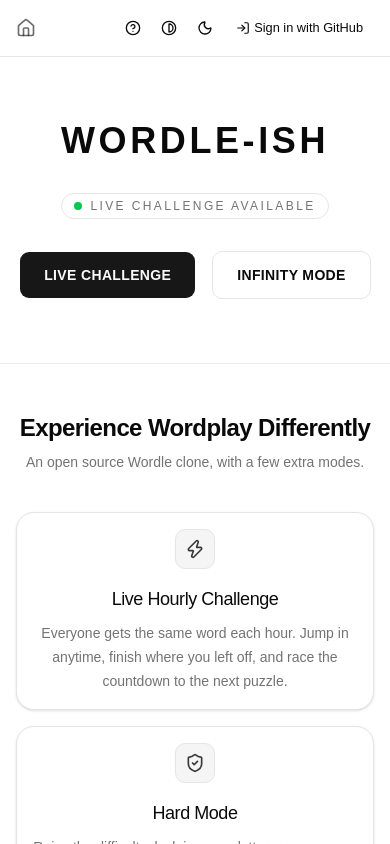
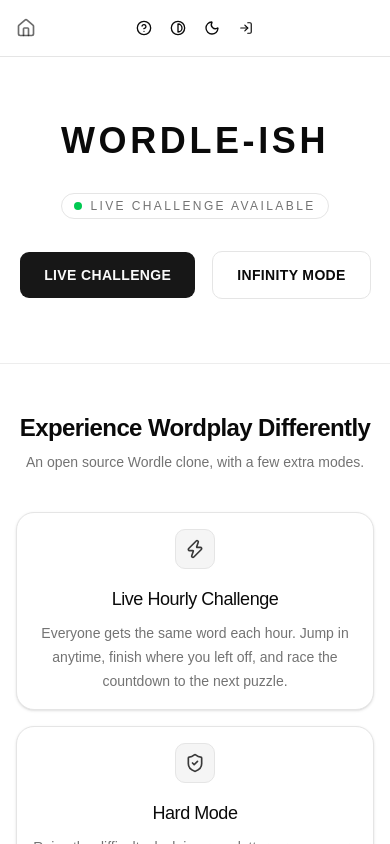
Before and after one commit to chingu-voyages/V61-tier3-team-99, a React (Vite) app in the folder frontend/: page / in a window 390 px wide. Shown: the top 844 px of the page. Built offline with nearby package versions, Linux system fonts and the light colour scheme; no server answers; the database is empty.

Commit message:
fix: make Header responsive on narrow mobile screens
- Smaller button/icon sizes (h-8/h-9) with responsive breakpoints
- Hide Sign In/Out text on mobile (hidden md:inline)
- Tighter gap-0.5/sm:gap-1 in right actions column

```diff
--- a/frontend/src/components/Header.tsx
+++ b/frontend/src/components/Header.tsx
@@ -23,11 +23,10 @@ const Header = () => {
 
   return (
     <header className="w-full border-b border-border bg-background">
-      <div className="mx-auto flex h-14 max-w-2xl items-center px-4">
-        <Link to="/" className="text-foreground/60 hover:text-foreground transition-colors">
+      <div className="mx-auto flex h-14 max-w-2xl items-center justify-center px-4 relative">
+        <Link to="/" className="absolute left-4 text-foreground/60 hover:text-foreground transition-colors">
           <House size={20} />
         </Link>
-        <div className="flex flex-1 justify-center">
         {!isHome && (
           <Link to="/">
             <h1 className="text-xl font-bold tracking-widest uppercase hover:opacity-70 transition-opacity">
@@ -35,59 +34,63 @@ const Header = () => {
             </h1>
           </Link>
         )}
-        </div>
-        <div className="flex items-center gap-1">
+        {/* Column 3: Right Actions (Scales down gracefully on mobile) */}
+        <div className="flex items-center justify-end gap-0.5 sm:gap-1">
           <Button
             variant="ghost"
             size="icon"
+            className="h-8 w-8 sm:h-9 sm:w-9"
             onClick={() => setShowHelp(true)}
             aria-label="How to play"
           >
-            <CircleHelp />
+            <CircleHelp className="h-4 w-4 sm:h-5 sm:w-5" />
           </Button>
           <Button
             variant={isHighContrast ? "secondary" : "ghost"}
             size="icon"
+            className="h-8 w-8 sm:h-9 sm:w-9"
             onClick={toggle}
             aria-pressed={isHighContrast}
             title={isHighContrast ? "Disable high contrast" : "Enable high contrast"}
             aria-label={isHighContrast ? "Disable high contrast mode" : "Enable high contrast mode"}
           >
-            <Contrast />
+            <Contrast className="h-4 w-4 sm:h-5 sm:w-5" />
           </Button>
           <Button
             variant={isDark ? "secondary" : "ghost"}
             size="icon"
+            className="h-8 w-8 sm:h-9 sm:w-9"
             onClick={toggleDark}
             aria-pressed={isDark}
             title={isDark ? "Switch to light mode" : "Switch to dark mode"}
             aria-label={isDark ? "Switch to light mode" : "Switch to dark mode"}
           >
-            {isDark ? <Sun /> : <Moon />}
+            {isDark ? <Sun className="h-4 w-4 sm:h-5 sm:w-5" /> : <Moon className="h-4 w-4 sm:h-5 sm:w-5" />}
           </Button>
           {!loading && configured && user && canUseDevMode && (
             <Button
               variant={devModeEnabled ? "secondary" : "ghost"}
               size="icon"
+              className="h-8 w-8 sm:h-9 sm:w-9"
               onClick={toggleDevMode}
               aria-pressed={devModeEnabled}
               title={devModeEnabled ? "Disable Dev Mode" : "Enable Dev Mode"}
               aria-label="Toggle Dev Mode"
             >
-              <Bug />
+              <Bug className="h-4 w-4 sm:h-5 sm:w-5" />
             </Button>
           )}
           {!loading && configured && (
             <>
               {user ? (
-                <Button variant="ghost" size="sm" onClick={signOut}>
-                  <LogOut />
-                  Sign out
+                <Button variant="ghost" size="sm" className="h-8 px-2 sm:h-9 sm:px-3" onClick={signOut}>
+                  <LogOut className="h-4 w-4 sm:h-5 sm:w-5" />
+                  <span className="hidden md:inline ml-1 text-xs sm:text-sm">Sign out</span>
                 </Button>
               ) : (
-                <Button variant="ghost" size="sm" onClick={signInWithGithub}>
-                  <LogIn />
-                  Sign in with GitHub
+                <Button variant="ghost" size="sm" className="h-8 px-2 sm:h-9 sm:px-3" onClick={signInWithGithub}>
+                  <LogIn className="h-4 w-4 sm:h-5 sm:w-5" />
+                  <span className="hidden md:inline ml-1 text-xs sm:text-sm">Sign in</span>
                 </Button>
               )}
             </>
```
Lines whose indentation alone changed are shown as unchanged.
